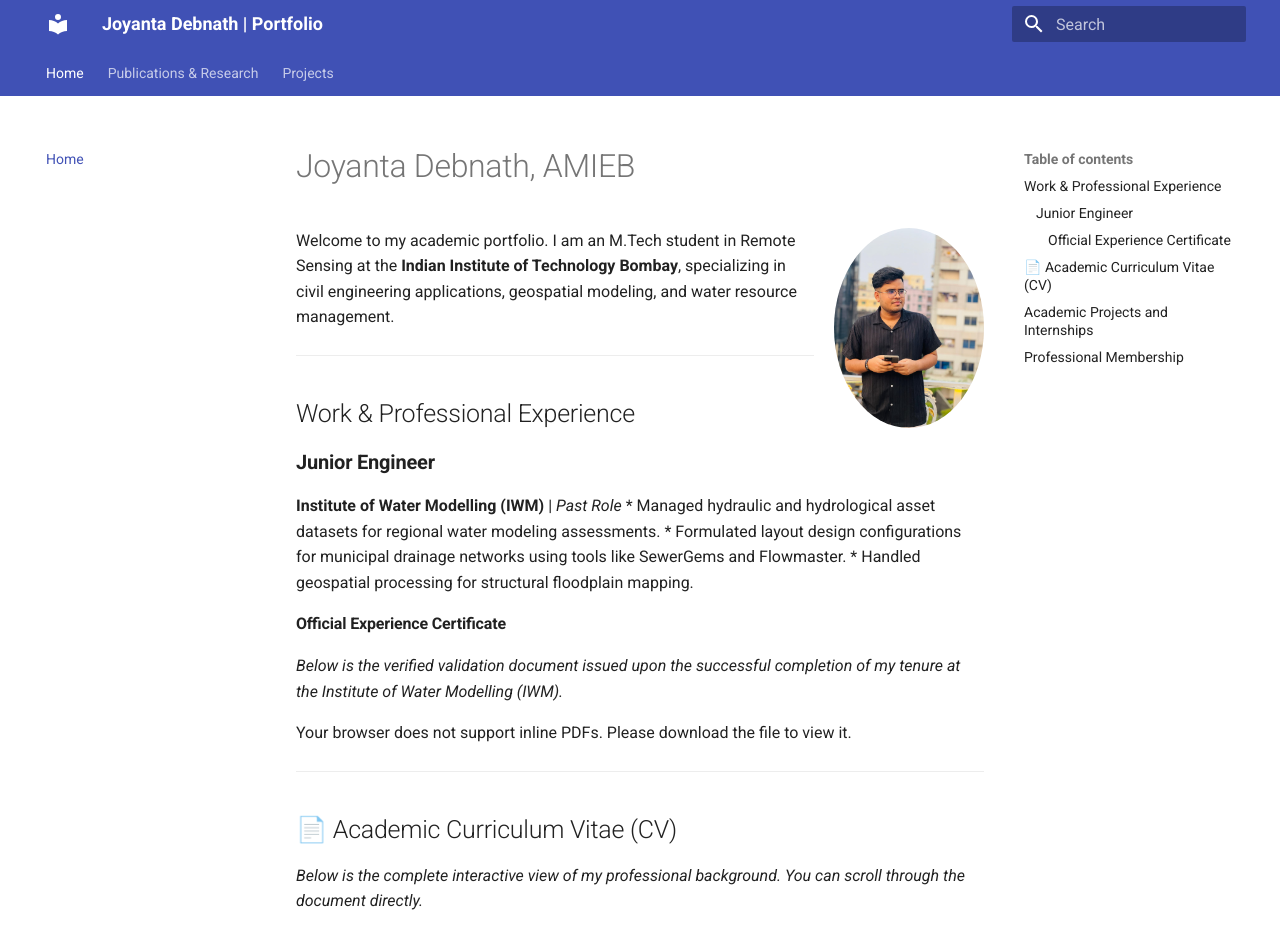
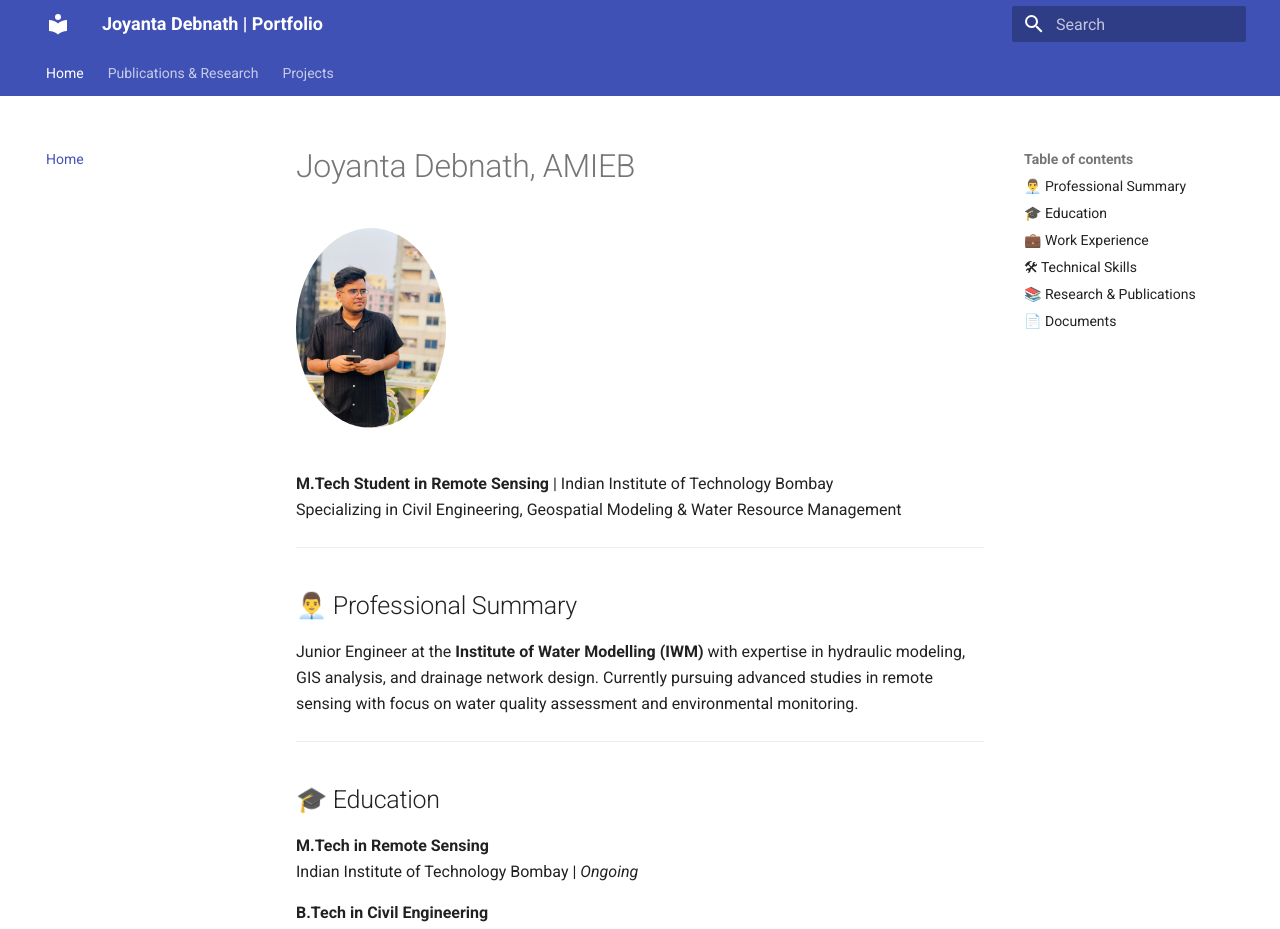
Before and after one commit to JoyantaDeb/joyantadeb.github.io, an MkDocs documentation site: the page built from docs/index.md, in a window 1280 px wide and 1400 px high. Shown: the top 929 px of the window. Built offline with MkDocs 1.6.1 and Material for MkDocs 9.7.7, drawn with Linux system fonts in a browser that asks for light colours; some of the changed text lies outside the part shown; grey boxes are pictures that could not be loaded.

Commit message:
Update homepage with cleaner layout and CV highlights

```diff
--- a/docs/index.md
+++ b/docs/index.md
@@ -1,44 +1,62 @@
 # Joyanta Debnath, AMIEB
 
-<img src="assets/Profile.jpeg" width="150" style="border-radius: 50%; float: right; margin-left: 20px;"/>
+<img src="assets/Profile.jpeg" width="150" style="border-radius: 50%; margin-bottom: 20px;"/>
 
-Welcome to my academic portfolio. I am an M.Tech student in Remote Sensing at the **Indian Institute of Technology Bombay**, specializing in civil engineering applications, geospatial modeling, and water resource management.
+**M.Tech Student in Remote Sensing** | Indian Institute of Technology Bombay
+Specializing in Civil Engineering, Geospatial Modeling & Water Resource Management
 
 ---
 
-## Work & Professional Experience
+## 👨‍💼 Professional Summary
 
-### **Junior Engineer**
-**Institute of Water Modelling (IWM)** | *Past Role*
-* Managed hydraulic and hydrological asset datasets for regional water modeling assessments.
-* Formulated layout design configurations for municipal drainage networks using tools like SewerGems and Flowmaster.
-* Handled geospatial processing for structural floodplain mapping.
-
-#### **Official Experience Certificate**
-*Below is the verified validation document issued upon the successful completion of my tenure at the Institute of Water Modelling (IWM).*
-
-<object data="IWM_Experience_Certificate.pdf" type="application/pdf" width="100%" height="650px">
-    <p>Your browser does not support inline PDFs. Please download the file to view it.</p>
-</object>
-
+Junior Engineer at the **Institute of Water Modelling (IWM)** with expertise in hydraulic modeling, GIS analysis, and drainage network design. Currently pursuing advanced studies in remote sensing with focus on water quality assessment and environmental monitoring.
 
 ---
 
-## 📄 Academic Curriculum Vitae (CV)
-*Below is the complete interactive view of my professional background. You can scroll through the document directly.*
+## 🎓 Education
 
-<iframe src="Joyanta_Debnath_CV_Updated.pdf" width="100%" height="800px" style="border: 1px solid #ccc;"></iframe>
+**M.Tech in Remote Sensing**
+Indian Institute of Technology Bombay | *Ongoing*
+
+**B.Tech in Civil Engineering**
+IIEST Shibpur
 
 ---
 
-## Academic Projects and Internships
-*Comprehensive record of certified engineering frameworks.*
+## 💼 Work Experience
 
-<iframe src="ALL%20ECA.pdf" width="100%" height="800px" style="border: 1px solid #ccc;"></iframe>
+**Junior Engineer** — Institute of Water Modelling (IWM)
+* Hydraulic & hydrological modeling for water resource projects
+* Municipal drainage network design (SewerGems, Flowmaster, SW DTM)
+* Geospatial analysis & floodplain mapping
 
 ---
 
-## Professional Membership
-*Active registration credentials with the Institute of Engineers, Bangladesh.*
+## 🛠 Technical Skills
 
-<iframe src="Engineering Membership.pdf" width="100%" height="500px" style="border: 1px solid #ccc;"></iframe>
+**Software & Tools:** Python (Pandas, NumPy, Matplotlib) | Power BI | GIS | AutoCAD | STAAD Pro | SketchUp | Lumion
+
+**Specializations:** Water Quality Analysis | Hydraulic Modeling | Geospatial Processing | Environmental Assessment
+
+---
+
+## 📚 Research & Publications
+
+* **Water Quality Assessment** - IOSR Journal (June 2025) — [View](feni_river.md)
+* **Varuna WQI System** - International Journal (May 2025) — [View](varuna.md)
+* **Aerobic Composting Study** - B.Tech Thesis — [View](composting.md)
+
+---
+
+## 📄 Documents
+
+| Document | Link |
+|----------|------|
+| **Resume/CV** | [Download](Joyanta_Debnath_CV_Updated.pdf) |
+| **Experience Certificate** | [View](IWM_Experience_Certificate.pdf) |
+| **Extracurricular Activities** | [View](ALL%20ECA.pdf) |
+| **Professional Membership** | [View](Engineering Membership.pdf) |
+
+---
+
+**Get in Touch** | Email: nathjoyanta2001@gmail.com
```
Also changed, not shown: site/index.html, site/search/search_index.json, 2 other files.
